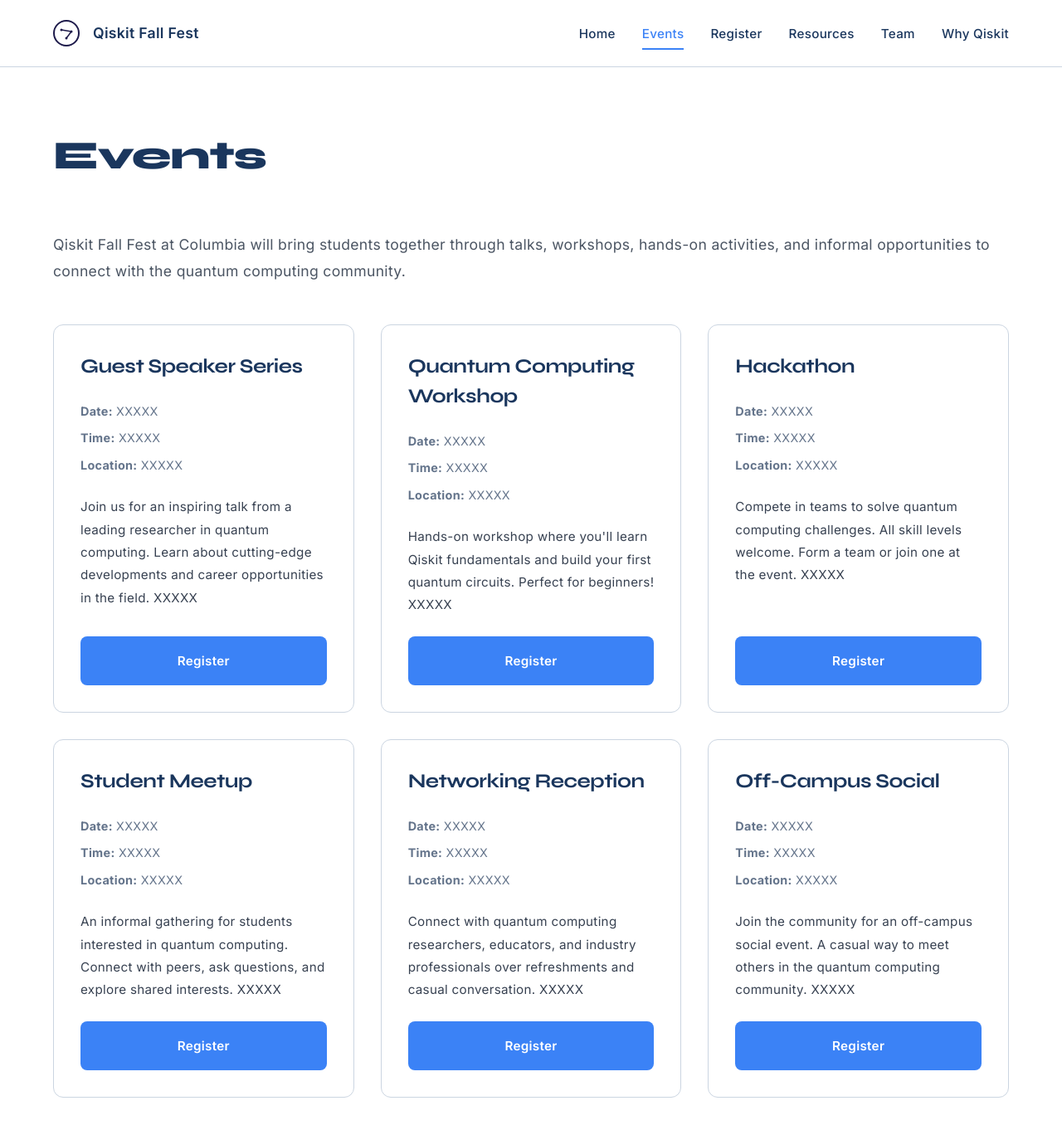
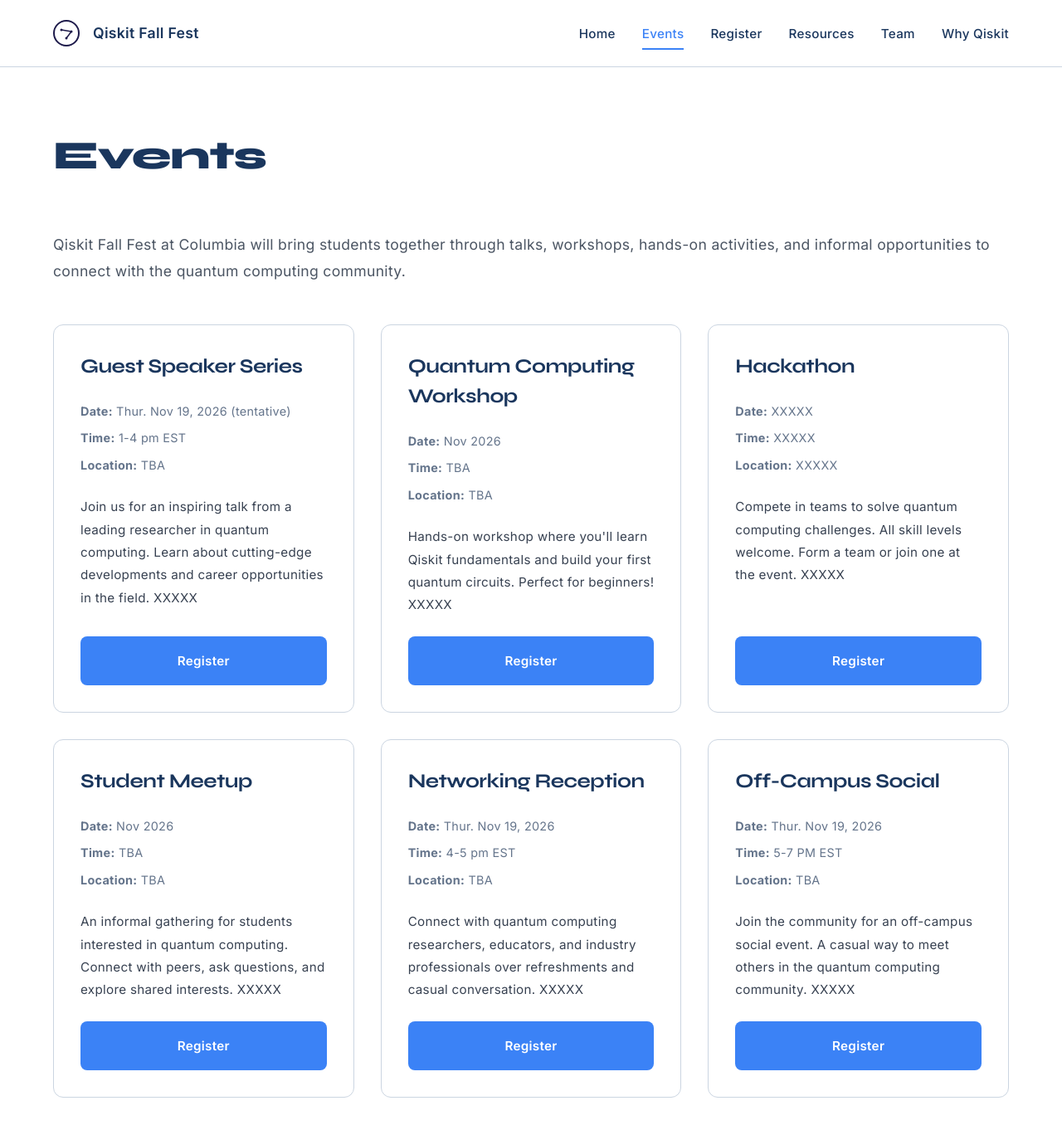
Before and after one commit to QuantumMeow/columbia-qiskit-fall-fest-2026, a Jekyll site: the page built from events.md, in a window 1280 px wide and 1400 px high. Shown: the top 1362 px of the window at 83% size. Built offline with Jekyll 4.4.1, drawn with Linux system fonts in a browser that asks for light colours.

Commit message:
Update events.md

```diff
--- a/events.md
+++ b/events.md
@@ -15,9 +15,9 @@ title: Events
             <div class="event-card">
                 <h3>Guest Speaker Series</h3>
                 <div class="event-meta">
-                    <span><strong>Date:</strong> XXXXX</span>
-                    <span><strong>Time:</strong> XXXXX</span>
-                    <span><strong>Location:</strong> XXXXX</span>
+                    <span><strong>Date:</strong> Thur. Nov 19, 2026 (tentative)</span>
+                    <span><strong>Time:</strong> 1-4 pm EST</span>
+                    <span><strong>Location:</strong> TBA</span>
                 </div>
                 <p class="event-description">
                     Join us for an inspiring talk from a leading researcher in quantum computing. Learn about cutting-edge developments and career opportunities in the field. XXXXX
@@ -28,9 +28,9 @@ title: Events
             <div class="event-card">
                 <h3>Quantum Computing Workshop</h3>
                 <div class="event-meta">
-                    <span><strong>Date:</strong> XXXXX</span>
-                    <span><strong>Time:</strong> XXXXX</span>
-                    <span><strong>Location:</strong> XXXXX</span>
+                    <span><strong>Date:</strong> Nov 2026</span>
+                    <span><strong>Time:</strong> TBA</span>
+                    <span><strong>Location:</strong> TBA</span>
                 </div>
                 <p class="event-description">
                     Hands-on workshop where you'll learn Qiskit fundamentals and build your first quantum circuits. Perfect for beginners! XXXXX
@@ -54,9 +54,9 @@ title: Events
             <div class="event-card">
                 <h3>Student Meetup</h3>
                 <div class="event-meta">
-                    <span><strong>Date:</strong> XXXXX</span>
-                    <span><strong>Time:</strong> XXXXX</span>
-                    <span><strong>Location:</strong> XXXXX</span>
+                    <span><strong>Date:</strong> Nov 2026</span>
+                    <span><strong>Time:</strong> TBA</span>
+                    <span><strong>Location:</strong> TBA</span>
                 </div>
                 <p class="event-description">
                     An informal gathering for students interested in quantum computing. Connect with peers, ask questions, and explore shared interests. XXXXX
@@ -67,9 +67,9 @@ title: Events
             <div class="event-card">
                 <h3>Networking Reception</h3>
                 <div class="event-meta">
-                    <span><strong>Date:</strong> XXXXX</span>
-                    <span><strong>Time:</strong> XXXXX</span>
-                    <span><strong>Location:</strong> XXXXX</span>
+                    <span><strong>Date:</strong> Thur. Nov 19, 2026</span>
+                    <span><strong>Time:</strong> 4-5 pm EST</span>
+                    <span><strong>Location:</strong> TBA</span>
                 </div>
                 <p class="event-description">
                     Connect with quantum computing researchers, educators, and industry professionals over refreshments and casual conversation. XXXXX
@@ -80,9 +80,9 @@ title: Events
             <div class="event-card">
                 <h3>Off-Campus Social</h3>
                 <div class="event-meta">
-                    <span><strong>Date:</strong> XXXXX</span>
-                    <span><strong>Time:</strong> XXXXX</span>
-                    <span><strong>Location:</strong> XXXXX</span>
+                    <span><strong>Date:</strong> Thur. Nov 19, 2026</span>
+                    <span><strong>Time:</strong> 5-7 PM EST</span>
+                    <span><strong>Location:</strong> TBA</span>
                 </div>
                 <p class="event-description">
                     Join the community for an off-campus social event. A casual way to meet others in the quantum computing community. XXXXX
```
